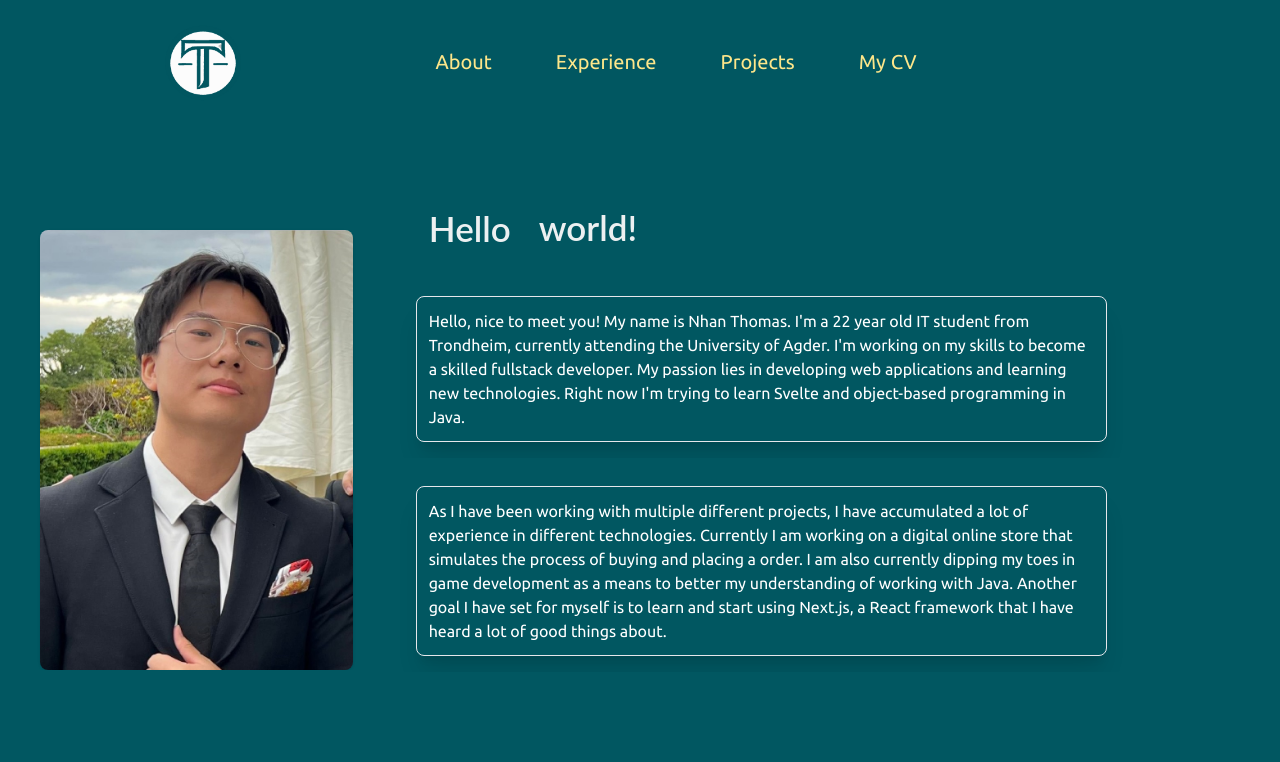
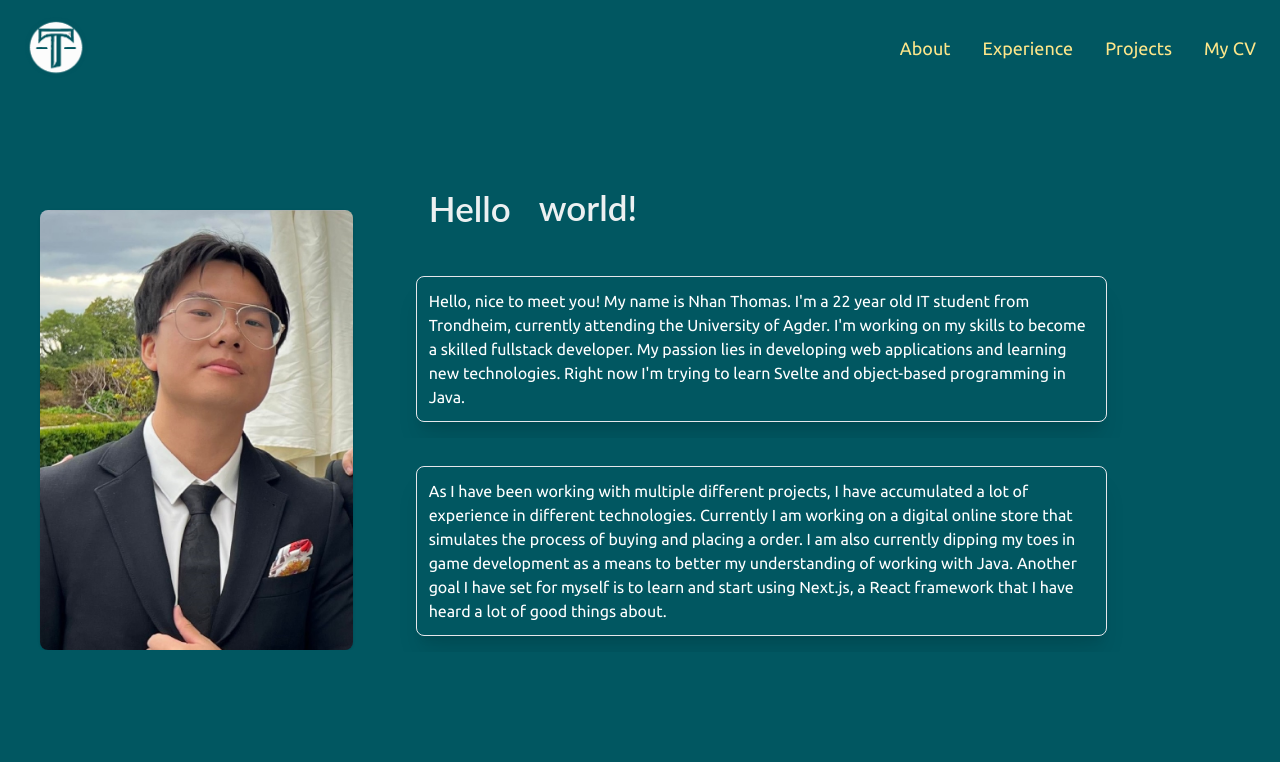
Before and after one commit to NThomTNg/Portfolio, a React (Vite) app: page / in a window 1280 px wide. Shown: the top 762 px of the page. Built offline with nearby package versions, Linux system fonts and the light colour scheme.

Commit message:
Update Socials.tsx
fix: navbar changes

,

small fix

```diff
--- a/package.json
+++ b/package.json
@@ -10,6 +10,7 @@
     "preview": "vite preview"
   },
   "dependencies": {
+    "@types/react-scroll": "^1.8.10",
     "class-variance-authority": "^0.7.0",
     "clsx": "^2.1.1",
     "framer-motion": "^11.3.31",
@@ -18,6 +19,7 @@
     "react-dom": "^18.3.1",
     "react-icons": "^5.3.0",
     "react-router-dom": "^6.26.1",
+    "react-scroll": "^1.9.3",
     "react-slick": "^0.30.3",
     "react-use": "^17.5.1",
     "scrollreveal": "^4.0.9",
--- a/src/components/Experience.tsx
+++ b/src/components/Experience.tsx
@@ -43,7 +43,7 @@ const Experience = () => {
   };
 
   return (
-    <div id='experience' className="w-full max-w mx-auto p-4">
+    <div id='experience' className="w-full max-w mx-auto p-4 mt-16">
       <div className="w-72">
       <h2 className="text-3xl font-bold text-white mb-6 border-b-2 border-amber-100 pb-2">Experience</h2>
       </div>
--- a/src/components/Layout/Navbar.tsx
+++ b/src/components/Layout/Navbar.tsx
@@ -1,44 +1,109 @@
-import Icon from '../../assets/Icon.png';
-import CV from '../../assets/Cv.pdf';
+"use client";
+import Icon from "../../assets/Icon.png";
+import CV from "../../assets/Cv.pdf";
+import { useState, useEffect, useRef } from "react";
 
 const Navbar = () => {
+  const [activeItem, setActiveItem] = useState<number | null>(null);
+  const navItemRefs = useRef<(HTMLButtonElement | HTMLAnchorElement | null)[]>(
+    []
+  );
+  const underlineRef = useRef<HTMLDivElement>(null);
+  const navContainerRef = useRef<HTMLDivElement>(null);
+
+  useEffect(() => {
+    if (
+      activeItem !== null &&
+      underlineRef.current &&
+      navItemRefs.current[activeItem] &&
+      navContainerRef.current
+    ) {
+      const navItem = navItemRefs.current[activeItem];
+      const navContainer = navContainerRef.current;
+
+      if (navItem) {
+        const itemRect = navItem.getBoundingClientRect();
+        const containerRect = navContainer.getBoundingClientRect();
+
+        const leftPosition = itemRect.left - containerRect.left;
+        underlineRef.current.style.width = `${itemRect.width}px`;
+        underlineRef.current.style.left = `${leftPosition}px`;
+        underlineRef.current.style.opacity = "1";
+      }
+    } else if (underlineRef.current) {
+      underlineRef.current.style.opacity = "0";
+    }
+  }, [activeItem]);
+
   const scrollToSection = (sectionId: string) => {
     const section = document.getElementById(sectionId);
     if (section) {
-      section.scrollIntoView({ behavior: 'smooth' });
+      section.scrollIntoView({ behavior: "smooth" });
     }
   };
+
   return (
-    <nav className="w-full p-3 bg-transparent">
+    <nav className="w-full py-4 px-6 transition-all duration-300 z-50">
       <div className="container mx-auto">
-        <div className="flex justify-center items-center md:mr-10">
-          <div className="flex flex-row justify-center items-center space-x-6 pt-3 mr-10 md:mr-40 md:space-x-16">
+        <div className="flex justify-between items-center">
+          <div className="flex items-center">
             <img
               src={Icon}
               alt="icon"
-              className='md:w-20 md:h-20 md:mr-32 w-10 h-10'/>
+              className="md:w-16 md:h-16 w-10 h-10 cursor-pointer"
+              onClick={() => scrollToSection("header-section")}
+            />
+          </div>
+
+          <div
+            ref={navContainerRef}
+            className="flex items-center space-x-2 sm:space-x-4 md:space-x-8 relative"
+          >
+            <div
+              ref={underlineRef}
+              className="absolute bottom-0 h-0.5 bg-white transition-all duration-250 opacity-0"
+              style={{
+                height: "2px",
+              }}
+            />
+
             <button
-              onClick={() => scrollToSection('header-section')}
-              className="text-amber-200 hover:text-white transition-colors text-lg lg:text-xl pb-1 whitespace-nowrap relative after:absolute after:w-0 after:h-0.5 after:bottom-0 after:left-1/2 after:bg-white hover:after:w-full hover:after:left-0 after:transition-all after:duration-300"
+              ref={(el) => (navItemRefs.current[0] = el)}
+              onMouseEnter={() => setActiveItem(0)}
+              onMouseLeave={() => setActiveItem(null)}
+              onClick={() => scrollToSection("header-section")}
+              className="text-amber-200 hover:text-white transition-colors text-base md:text-lg py-1 whitespace-nowrap"
             >
               About
             </button>
+
             <button
-              onClick={() => scrollToSection('experience')}
-              className="text-amber-200 hover:text-white transition-colors text-lg lg:text-xl pb-1 whitespace-nowrap relative after:absolute after:w-0 after:h-0.5 after:bottom-0 after:left-1/2 after:bg-white hover:after:w-full hover:after:left-0 after:transition-all after:duration-300"
+              ref={(el) => (navItemRefs.current[1] = el)}
+              onMouseEnter={() => setActiveItem(1)}
+              onMouseLeave={() => setActiveItem(null)}
+              onClick={() => scrollToSection("experience")}
+              className="text-amber-200 hover:text-white transition-colors text-base md:text-lg py-1 whitespace-nowrap"
             >
               Experience
             </button>
+
             <button
-              onClick={() => scrollToSection('projects')}
-              className="text-amber-200 hover:text-white transition-colors text-lg lg:text-xl pb-1 whitespace-nowrap relative after:absolute after:w-0 after:h-0.5 after:bottom-0 after:left-1/2 after:bg-white hover:after:w-full hover:after:left-0 after:transition-all after:duration-300"
+              ref={(el) => (navItemRefs.current[2] = el)}
+              onMouseEnter={() => setActiveItem(2)}
+              onMouseLeave={() => setActiveItem(null)}
+              onClick={() => scrollToSection("projects")}
+              className="text-amber-200 hover:text-white transition-colors text-base md:text-lg py-1 whitespace-nowrap"
             >
               Projects
             </button>
+
             <a
+              ref={(el) => (navItemRefs.current[3] = el)}
+              onMouseEnter={() => setActiveItem(3)}
+              onMouseLeave={() => setActiveItem(null)}
               href={CV}
               download="Cv.pdf"
-              className="text-amber-200 hover:text-white transition-colors text-lg lg:text-xl pb-1 whitespace-nowrap relative after:absolute after:w-0 after:h-0.5 after:bottom-0 after:left-1/2 after:bg-white hover:after:w-full hover:after:left-0 after:transition-all after:duration-300"
+              className="text-amber-200 hover:text-white transition-colors text-base md:text-lg py-1 whitespace-nowrap"
             >
               My CV
             </a>
@@ -48,4 +113,5 @@ const Navbar = () => {
     </nav>
   );
 };
+
 export default Navbar;
--- a/src/components/Profile.tsx
+++ /dev/null
@@ -1,11 +0,0 @@
-
-function Profile () {
-
-    return (
-        <div></div>
-    );
-
-}
-
-
-export default Profile;
--- a/src/components/Socials.tsx
+++ b/src/components/Socials.tsx
@@ -13,7 +13,7 @@ interface SocialsProps {
 
 const Socials: React.FC<SocialsProps> = ({
   githubUrl = 'https://github.com/NThomTNg',
-  linkedinUrl = 'https://www.linkedin.com/in/nhan-thomas-nguyen-024860253/',
+  linkedinUrl = 'https://www.linkedin.com/in/thomas-nguyen-024860253/',
   gmailUrl = 'mailto:nt.thom.ng@gmail.com',
   instagramUrl = 'https://www.instagram.com/nthomnt/',
 }) => {
--- a/src/components/Tech.tsx
+++ b/src/components/Tech.tsx
@@ -48,7 +48,7 @@ const TechCarousel: React.FC<{ technologies: Technology[], title: string }> = ({
 
     const animate = () => {
     if (!isPaused.current) {
-      currentPosition += 0.7;
+      currentPosition += 2.0;
       if (currentPosition >= totalWidth / 3) {
         currentPosition = 0;
       }
@@ -97,7 +97,7 @@ const TechCarousel: React.FC<{ technologies: Technology[], title: string }> = ({
 
 const Tech: React.FC = () => {
   return (
-    <div className="w-full max-w mx-auto p-4">
+    <div className="w-full max-w mx-auto p-4 mt-10">
       <div className="w-72">
         <h2 className="text-3xl font-bold text-white mb-6 border-b-2 border-amber-100 pb-2">Technologies</h2>
       </div>
```
Also changed, not shown: 2 other files (tests, documents, lock files or other folders).
